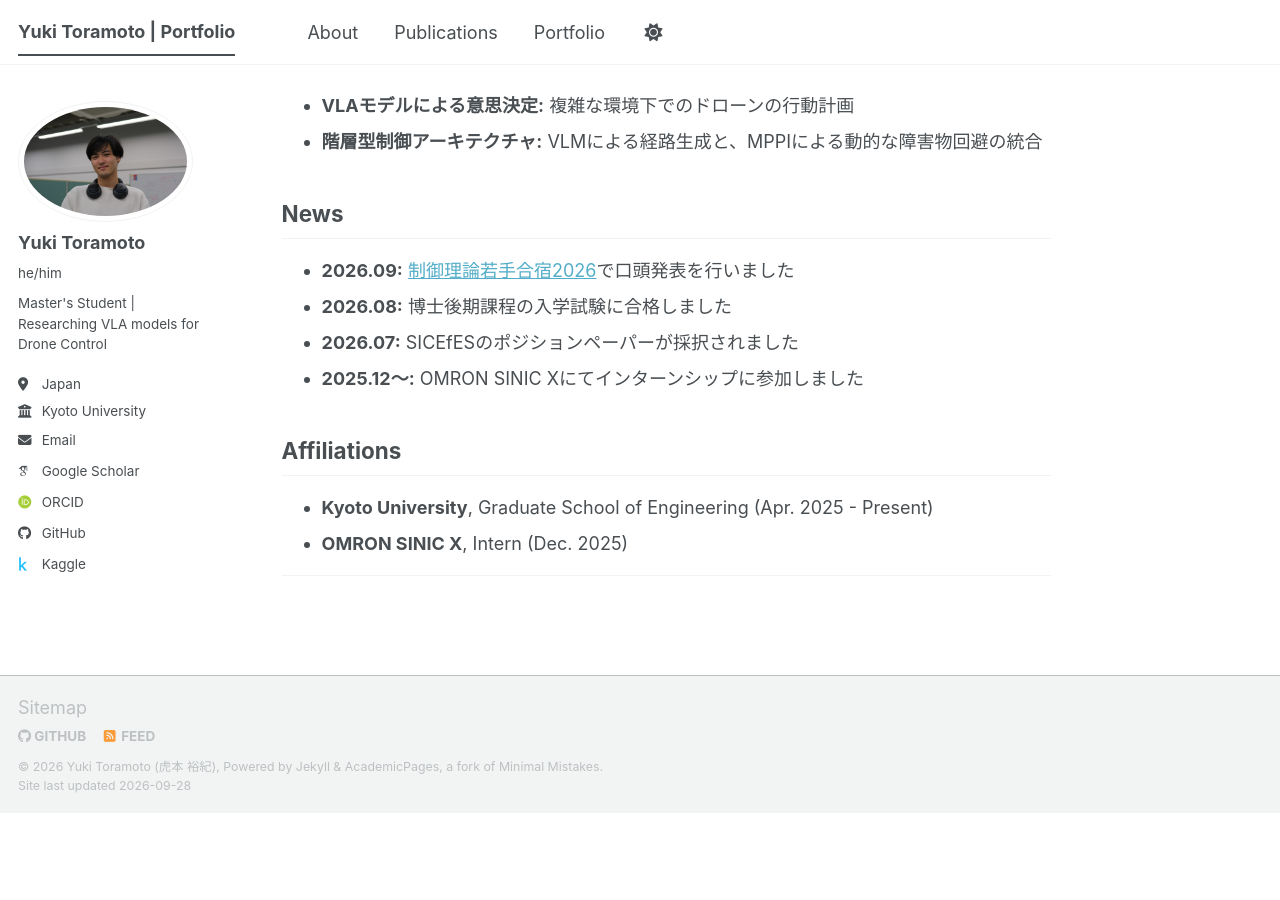
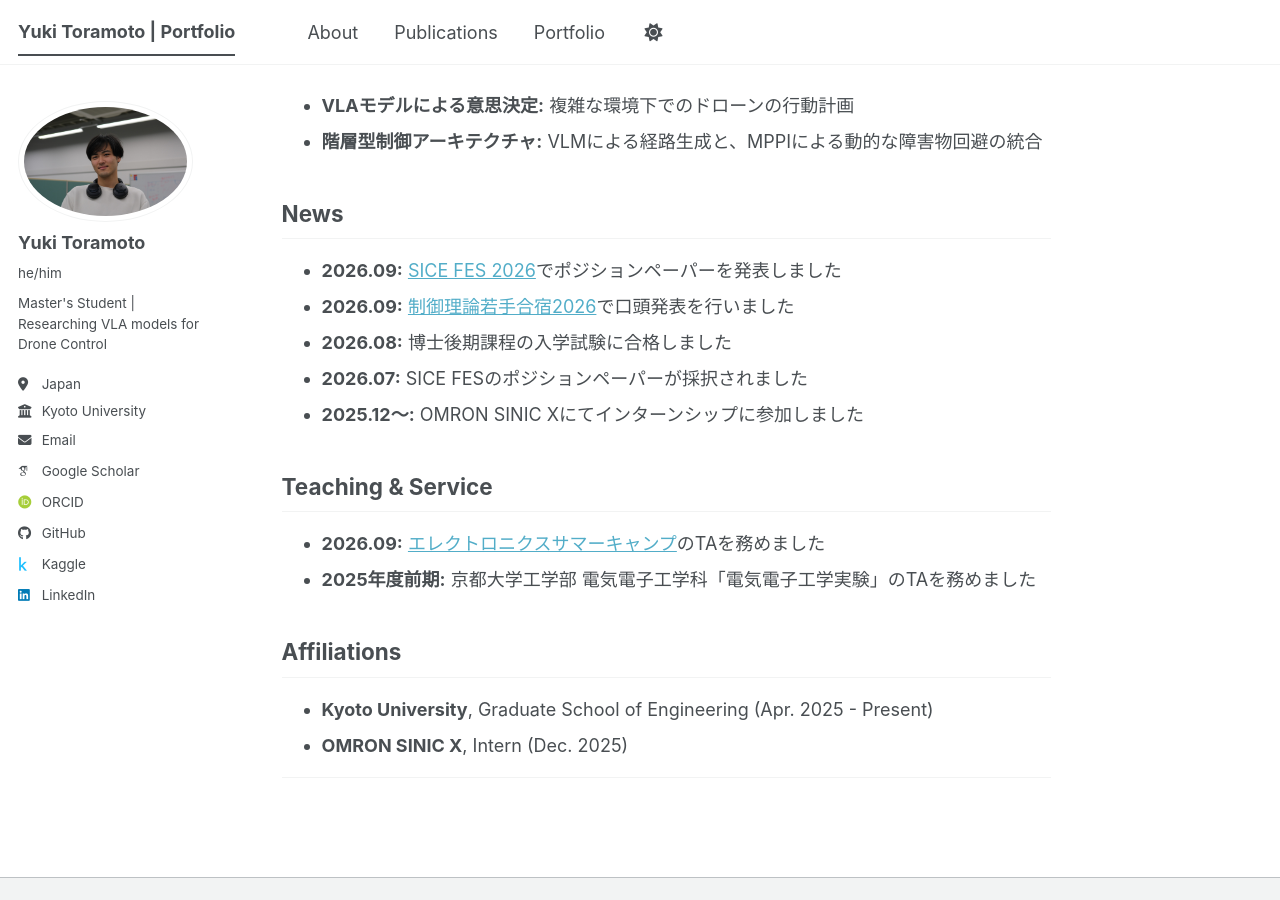
Before and after one commit to toramell/toramell.github.io, a Jekyll site: the page built from _pages/about.md, in a window 1280 px wide and 900 px high, scrolled down 424 px. Built offline with Jekyll 4.4.1, drawn with Linux system fonts in a browser that asks for light colours; some web fonts are replaced; a script bundle is joined from its source files by our own code; library files that are not in the unit come from our copies; before the commit the page ends 1238 px from its top, so only the background shows below that.

Commit message:
Add LinkedIn and teaching updates

```diff
--- a/_config.yml
+++ b/_config.yml
@@ -66,7 +66,7 @@ author:
   keybase          : # Username
   instagram        : # Username
   lastfm           : # Username
-  linkedin         : # Username
+  linkedin         : "裕紀-虎本-135812420" # Username
   mastodon         : # URL
   medium           : # URL
   pinterest        : # Username
--- a/_pages/about.md
+++ b/_pages/about.md
@@ -21,10 +21,15 @@ redirect_from:
 * **階層型制御アーキテクチャ:** VLMによる経路生成と、MPPIによる動的な障害物回避の統合
 
 ## News
+* **2026.09:** [SICE FES 2026](https://sicefes26.sice.jp/)でポジションペーパーを発表しました
 * **2026.09:** [制御理論若手合宿2026](https://riron-gasshuku.sice-ctrl.jp/index.html/japan/home/2026)で口頭発表を行いました
 * **2026.08:** 博士後期課程の入学試験に合格しました
-* **2026.07:** SICEfESのポジションペーパーが採択されました
+* **2026.07:** SICE FESのポジションペーパーが採択されました
 * **2025.12〜:** OMRON SINIC Xにてインターンシップに参加しました
+
+## Teaching & Service
+* **2026.09:** [エレクトロニクスサマーキャンプ](https://www.s-ee.t.kyoto-u.ac.jp/ja/summercamp)のTAを務めました
+* **2025年度前期:** 京都大学工学部 電気電子工学科「電気電子工学実験」のTAを務めました
 
 ## Affiliations
 * **Kyoto University**, Graduate School of Engineering (Apr. 2025 - Present)
```
